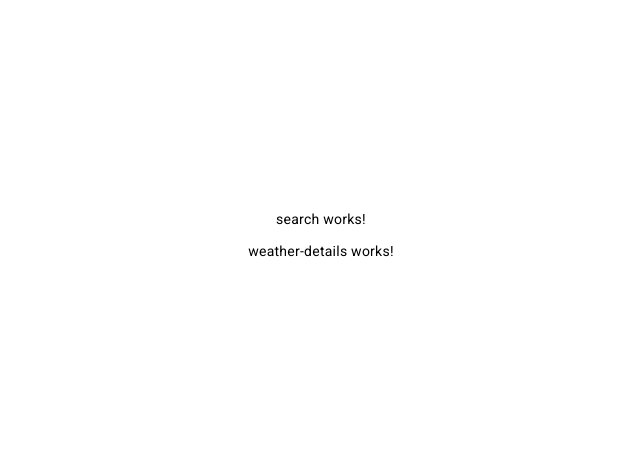
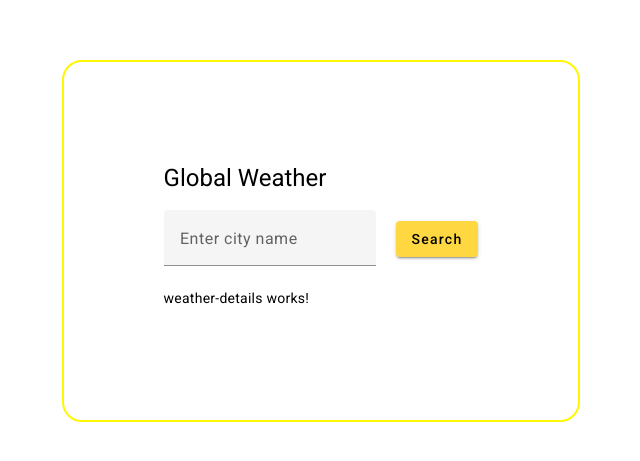
Before and after one commit to nigel-tay/workshop34, an Angular app: page / in a window 1280 px wide. Shown: the part 159-620 px from the top of the page, without its empty margins (319-959 px from the left). Built offline with nearby package versions, Linux system fonts and the light colour scheme.

Commit message:
add input field and submit button

```diff
--- a/src/app/app.component.html
+++ b/src/app/app.component.html
@@ -1,4 +1,7 @@
 <div style="display: flex; flex-direction: column; justify-content: center; align-items: center; height: 100vh; width: 100vw;">
-  <app-search></app-search>
-  <app-weather-details></app-weather-details>
+  <div style="border: rgb(255, 247, 0) solid 2px; padding: 100px; border-radius: 20px;">
+    <h1>Global Weather</h1>
+    <app-search></app-search>
+    <app-weather-details></app-weather-details>
+  </div>
 </div>
--- a/src/app/component/search/search.component.html
+++ b/src/app/component/search/search.component.html
@@ -1 +1,7 @@
-<p>search works!</p>
+<div style="display: flex; align-items: center; justify-content: center;">
+    <mat-form-field>
+        <mat-label>Enter city name</mat-label>
+        <input matInput>
+    </mat-form-field>
+    <button mat-raised-button color="accent" type="submit" style="margin-bottom: 20px; margin-left: 20px;">Search</button>
+</div>
```
